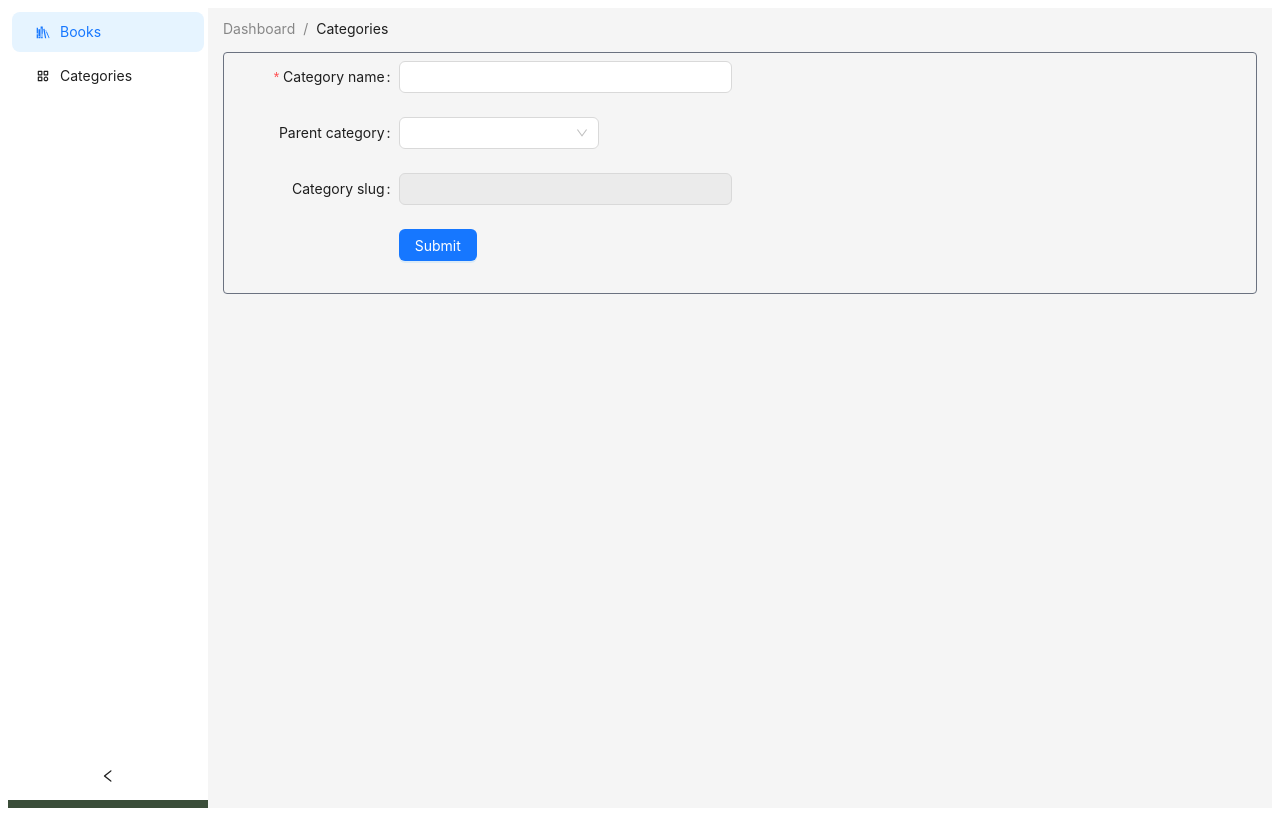
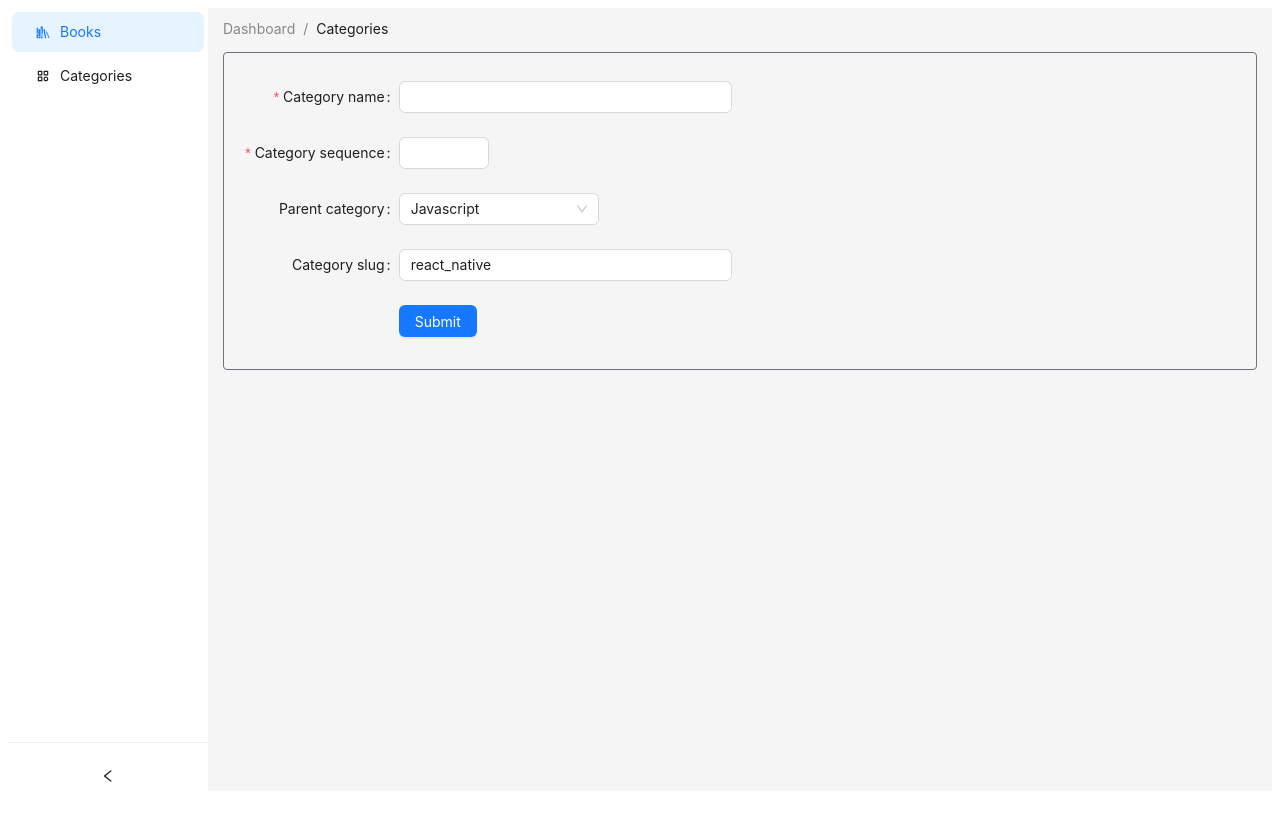
Before and after one commit to BookDang/itbook, a Next.js app: page /dashboard/categories in a window 1280 px wide. Built offline with nearby package versions, Linux system fonts and the light colour scheme.

Commit message:
Refactor code of the category form.

```diff
--- a/src/app/dashboard/categories/page.tsx
+++ b/src/app/dashboard/categories/page.tsx
@@ -1,106 +1,15 @@
 "use client"
 
-import { FC, useEffect } from "react"
-import { Button, Checkbox, Form, Input, Select } from "antd"
-
-
-import { useForm, SubmitHandler, Controller } from "react-hook-form"
-
+import { FC } from "react"
+import CategoryForm from "@/components/dashboard/Books/Form/Category/page"
 
 type CategoryProp = {}
 
-
-type FieldType = {
-  categoryname: string
-  categoryslug: string
-  categoryparent?: {}
-};
-
 const Category: FC<CategoryProp> = () => {
-  const {
-    handleSubmit,
-    control,
-    watch,
-    setValue,
-    getValues,
-    formState: { errors },
-  } = useForm<FieldType>()
-
-  const [form] = Form.useForm()
-
-  const watchCategoryName = watch("categoryname")
-
-  useEffect(() => {
-    setValue('categoryslug', watchCategoryName)
-    form.setFieldsValue({ categoryslug: watchCategoryName });
-  }, [watchCategoryName])
-
-  const onSubmit: SubmitHandler<FieldType> = (data) => {
-    console.log(data)
-  }
-
   return (
     <>
-      <div className="border border-solid border-gray-500 rounded p-2 add-new-category">
-        <Form
-          name="basic"
-          form={form}
-          labelCol={{ span: 5 }}
-          wrapperCol={{ span: 12 }}
-          style={{ maxWidth: 800 }}
-          initialValues={{ remember: true }}
-          onFinish={handleSubmit(onSubmit)}
-          autoComplete="off"
-        >
-          <Controller
-            name="categoryname"
-            control={control}
-            render={({ field: { ref, ...field } }) => (
-              <Form.Item
-                {...field}
-                label="Category name"
-                wrapperCol={{ span: 10 }}
-                rules={[{ required: true, message: 'Please enter category name!' }]}
-              >
-                <Input />
-              </Form.Item>
-            )}
-          />
-          <Controller
-            name="categoryparent"
-            control={control}
-            render={({ field: { ref, ...field } }) => (
-              <Form.Item
-                label="Parent category"
-                wrapperCol={{ span: 6 }}
-              >
-                <Select {...field}>
-                  <Select.Option value="1">Javascript</Select.Option>
-                  <Select.Option value="2">PHP</Select.Option>
-                </Select>
-              </Form.Item>
-            )}
-          />
-          <Controller
-            name="categoryslug"
-            control={control}
-            defaultValue=""
-            render={({ field: { ref, ...field } }) => (
-              <Form.Item
-                {...field}
-                label="Category slug"
-                wrapperCol={{ span: 10 }}
-              >
-                <Input disabled />
-              </Form.Item>
-            )}
-          />
-          <Form.Item wrapperCol={{ offset: 5, span: 16 }}>
-            <Button type="primary" htmlType="submit">
-              Submit
-            </Button>
-          </Form.Item>
-        </Form>
+      <div className="border border-solid border-gray-500 rounded p-2 pt-7 add-new-category">
+        <CategoryForm />
       </div>
     </>
   )
--- a/src/app/dashboard/layout.tsx
+++ b/src/app/dashboard/layout.tsx
@@ -20,9 +20,9 @@ export default function RootLayout({
 }) {
   return (
     <html lang="en">
-      <body className={inter.className}>
-        <Layout style={{ minHeight: '100vh'}}>
-          <Sider theme={'light'} collapsedWidth={65} className='!bg-[#3A4D39]' collapsible>
+      <body className={`${inter.className}`} style={{margin: '0 !important'}}>
+        <Layout>
+          <Sider theme={'light'} collapsedWidth={65} collapsible>
             <MenuDashboard />
           </Sider>
           <Layout style={{padding: '10px 15px'}}>
--- /dev/null
+++ b/src/components/dashboard/Books/Form/Category/page.tsx
@@ -0,0 +1,137 @@
+"use client"
+
+import { FC, useEffect } from "react"
+import { Button, Form, Input, InputNumber, Select } from "antd"
+import { Controller, SubmitHandler, useForm } from "react-hook-form"
+
+type FieldType = {
+  categoryname: string
+  categoryslug: string
+  categoryparent?: {}
+  categorysequence: number
+}
+type CategoryFormProp = {}
+
+const CategoryForm: FC<CategoryFormProp> = () => {
+  const [form] = Form.useForm()
+  const {
+    handleSubmit,
+    control,
+    watch,
+    setValue,
+  } = useForm<FieldType>({
+    defaultValues: {
+      categoryname: 'React native',
+      categoryslug: '',
+      categoryparent: 0,
+      categorysequence: 1,
+    }
+  })
+
+  const watchCategoryName: string = watch("categoryname") || ''
+
+  useEffect(() => {
+    const categorySlugText = watchCategoryName.toLowerCase().replace(' ', '_')
+    setValue('categoryslug', categorySlugText)
+    form.setFieldsValue({ categoryslug: categorySlugText });
+  }, [watchCategoryName])
+
+  const onSubmit: SubmitHandler<FieldType> = (data) => {
+    console.log(data)
+  }
+
+  return (
+    <>
+      <Form
+        name="basic"
+        form={form}
+        labelCol={{ span: 5 }}
+        wrapperCol={{ span: 12 }}
+        style={{ maxWidth: 800 }}
+        initialValues={{ remember: true }}
+        onFinish={handleSubmit(onSubmit)}
+        autoComplete="off"
+      >
+        <Controller
+          name="categoryname"
+          control={control}
+          render={({ field: { ref, ...field } }) => (
+            <Form.Item
+              {...field}
+              label="Category name"
+              // initialValue={field.value}
+              wrapperCol={{ span: 10 }}
+              rules={[{ required: true, message: 'Please enter category name!' }]}
+            >
+              <Input />
+            </Form.Item>
+          )}
+        />
+        <Controller
+          name="categorysequence"
+          control={control}
+          render={({ field: { ref, ...field } }) => (
+            <Form.Item
+              {...field}
+              label="Category sequence"
+              // initialValue={field.value}
+              wrapperCol={{ span: 10 }}
+              rules={[
+                {
+                  required: true,
+                  message: 'Please enter category sequence!'
+                },
+                {
+                  validator: (_, value) => {
+                    if (value <= 100 && value >= 1) {
+                      return Promise.resolve()
+                    }
+                    return Promise.reject('Category sequence must be between 1 and 100');
+                  }
+                }
+              ]}
+            >
+              <InputNumber />
+            </Form.Item>
+          )}
+        />
+        <Controller
+          name="categoryparent"
+          control={control}
+          render={({ field: { ref, ...field } }) => (
+            <Form.Item
+              label="Parent category"
+              wrapperCol={{ span: 6 }}
+            >
+              <Select {...field} value={'1'}>
+                <Select.Option value="1">Javascript</Select.Option>
+                <Select.Option value="2">PHP</Select.Option>
+              </Select>
+            </Form.Item>
+          )}
+        />
+        <Controller
+          name="categoryslug"
+          control={control}
+          defaultValue=""
+          render={({ field: { ref, ...field } }) => (
+            <Form.Item
+              {...field}
+              label="Category slug"
+              wrapperCol={{ span: 10 }}
+            >
+              <Input readOnly className="cursor-no-drop" />
+            </Form.Item>
+          )}
+        />
+        <Form.Item wrapperCol={{ offset: 5, span: 16 }}>
+          <Button type="primary" htmlType="submit">
+            Submit
+          </Button>
+        </Form.Item>
+      </Form>
+    </>
+  )
+}
+
+export default CategoryForm
--- a/src/components/dashboard/MenuDashboard/page.tsx
+++ b/src/components/dashboard/MenuDashboard/page.tsx
@@ -16,10 +16,10 @@ const MenuDashboard: FC<MenuDashboardProp> = () => {
     setCurrentMenuItem(e.key);
   };
   return (
-    <div>
+    <div className="left-mennu">
       <Menu
         style={{
-          width: 'calc(100%)', height: 'calc(100vh - 48px)',
+          width: '100%', height: 'calc(100vh - 65px)',
           borderInlineEnd: 'none', borderBottom: '1px solid #f2f2f2'
         }}
         mode="inline"
```
